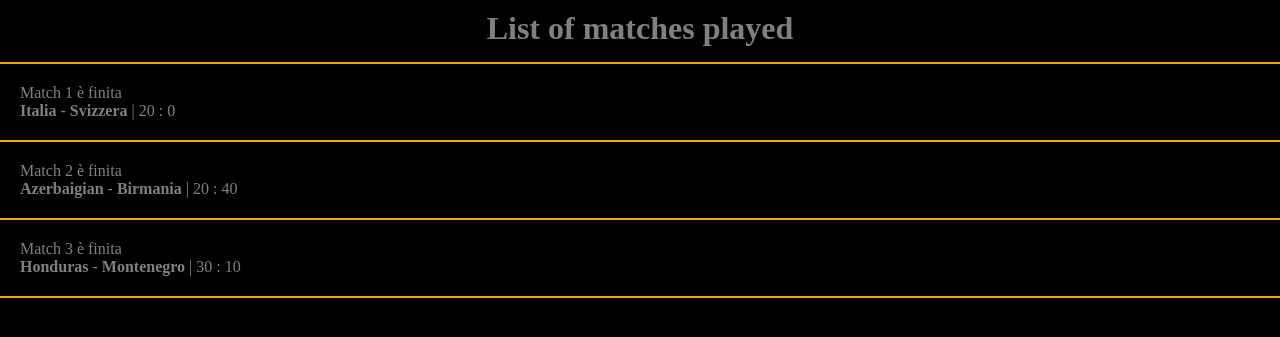
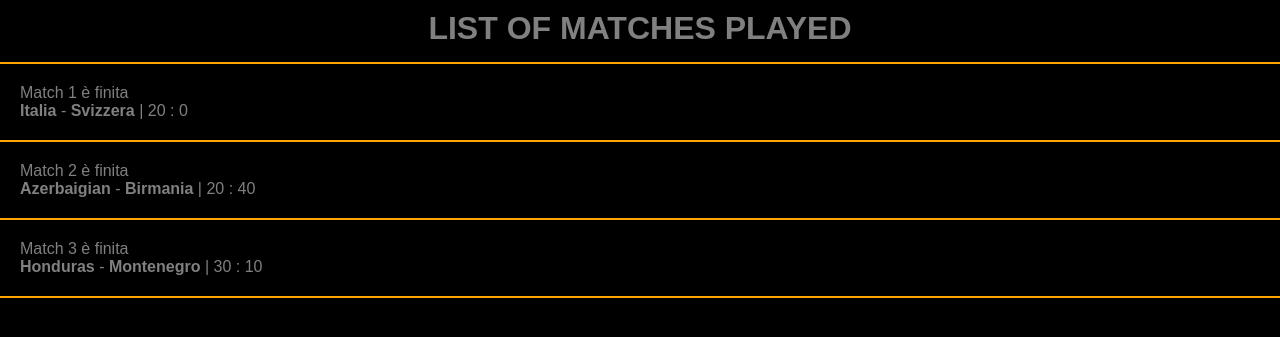
Before and after one commit to DeTaddeoDaniel/php-snacks-blocco-1, a PHP site: page /php-snack-1.php in a window 1280 px wide. Shown: the top 337 px of the page. Run offline with PHP 8.4, Linux system fonts and the light colour scheme.

Commit message:
Jsnack 1: miglioramenti

```diff
--- a/jsnack-1/style.css
+++ b/jsnack-1/style.css
@@ -2,6 +2,7 @@
     margin:0;
     padding:0;
     box-sizing: border-box;
+    font-family: Arial, Helvetica, sans-serif;
 }
 
 body{
@@ -22,6 +23,8 @@ h1{
     width: 100%;
     display: inline-block;
     padding: 10px 20px 15px;
+    text-transform: uppercase;
+
 }
 
 ul{
```
